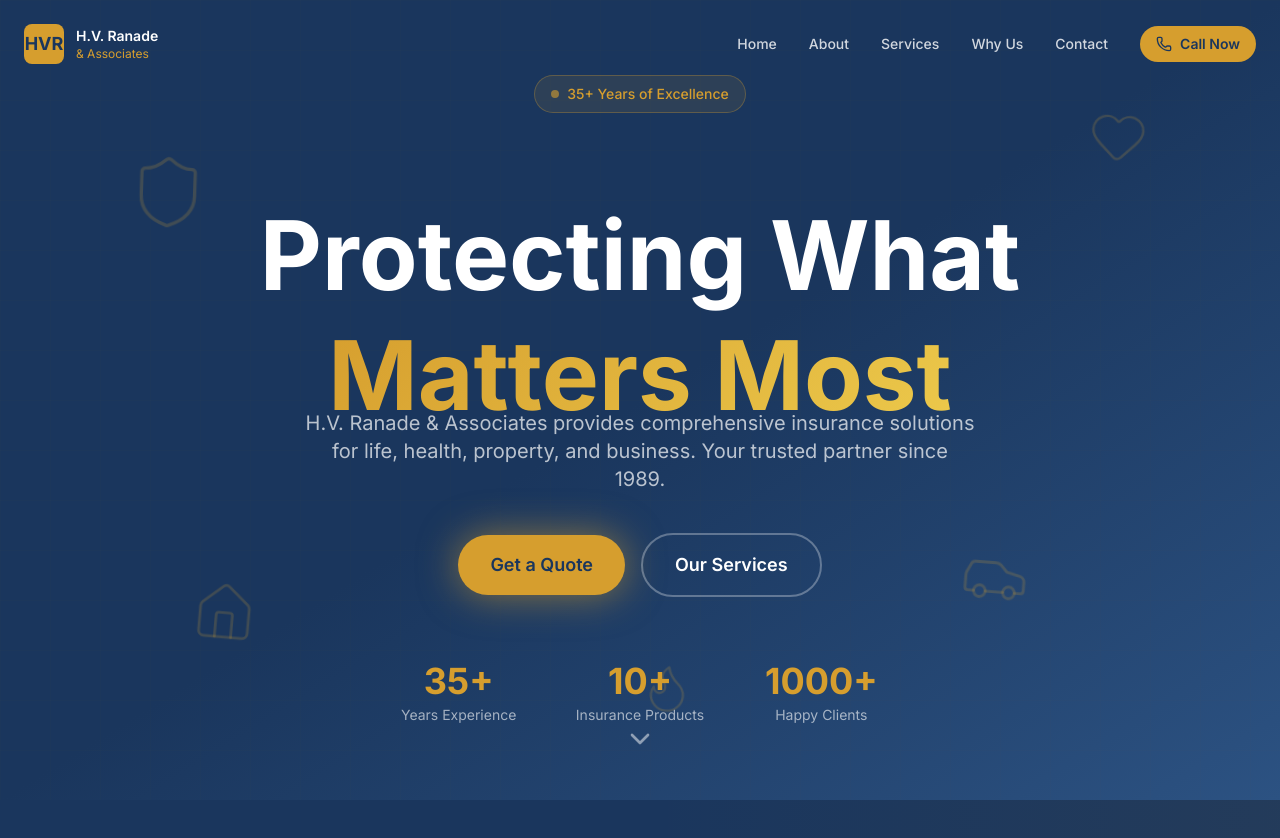
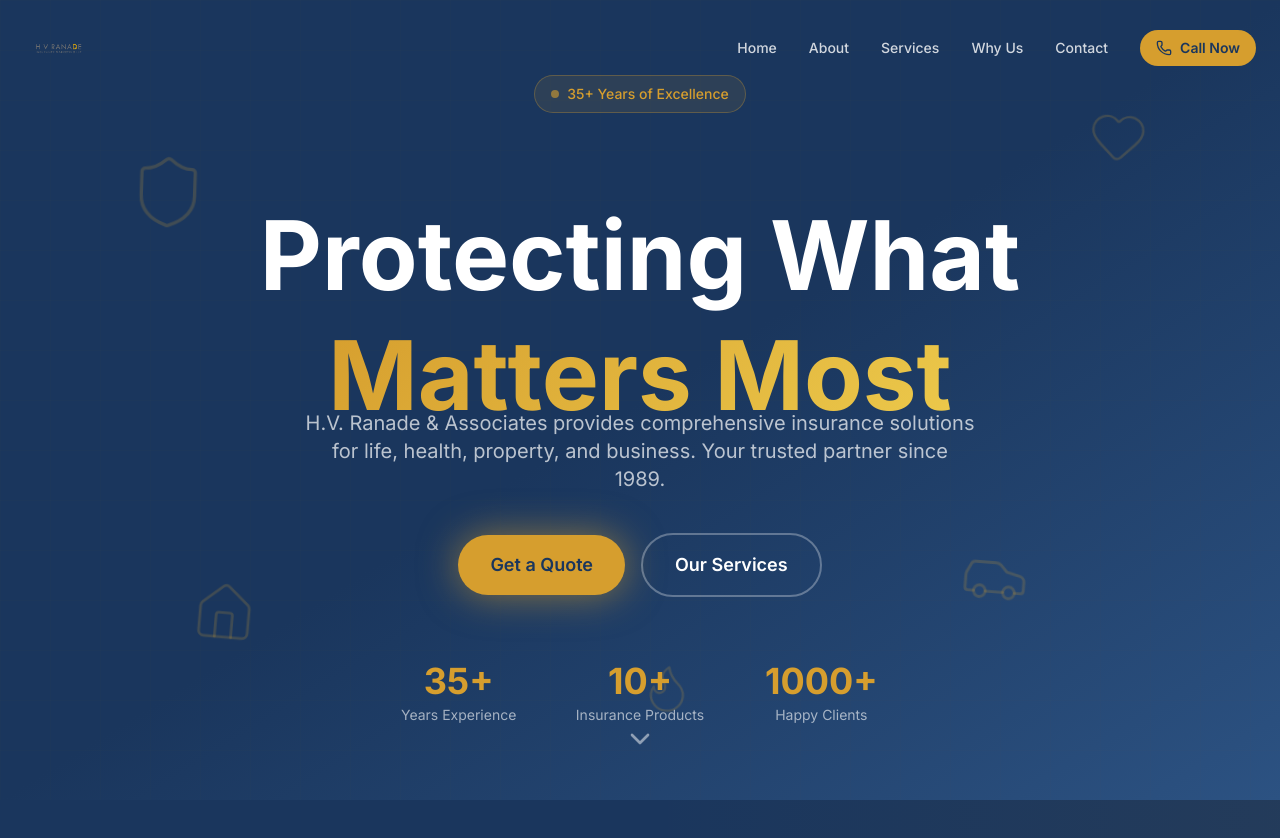
Before and after one commit to jarvisrossi46/hv-ranade-website, a Next.js app: page / in a window 1280 px wide. Shown: the top 838 px of the page. Built offline with nearby package versions, Linux system fonts and the light colour scheme.

Commit message:
Add real H.V. Ranade logo to website
- Added logo to Navigation header
- Added logo to Loader animation
- Added logo to Footer
- Rebuilt static site

```diff
--- a/app/components/Loader.tsx
+++ b/app/components/Loader.tsx
@@ -56,10 +56,11 @@
 
           {/* Center logo */}
           <div className="absolute inset-0 flex items-center justify-center">
-            <div className="text-center">
-              <div className="text-4xl font-bold text-white mb-2">HVR</div>
-              <div className="text-xs text-[#d69e2e] tracking-wider">INSURANCE</div>
-            </div>
+            <img
+              src="/logo.png"
+              alt="H.V. Ranade & Associates"
+              className="w-24 h-auto object-contain"
+            />
           </div>
         </div>
       </div>
--- a/app/components/Navigation.tsx
+++ b/app/components/Navigation.tsx
@@ -62,13 +62,11 @@
       >
         <div className="max-w-7xl mx-auto px-6 flex items-center justify-between">
           <div className="flex items-center gap-3">
-            <div className="w-10 h-10 bg-[#d69e2e] rounded-lg flex items-center justify-center">
-              <span className="text-[#1a365d] font-bold text-lg">HVR</span>
-            </div>
-            <div className="hidden sm:block">
-              <div className="text-white font-semibold text-sm">H.V. Ranade</div>
-              <div className="text-[#d69e2e] text-xs">& Associates</div>
-            </div>
+            <img
+              src="/logo.png"
+              alt="H.V. Ranade & Associates"
+              className="h-12 w-auto object-contain"
+            />
           </div>
 
           {/* Desktop Nav */}
--- a/app/sections/Contact.tsx
+++ b/app/sections/Contact.tsx
@@ -330,10 +330,17 @@
         </div>
 
         {/* Footer */}
-        <div className="mt-20 pt-8 border-t border-white/10 text-center">
-          <p className="text-white/40 text-sm">
-            © 2024 H.V. Ranade & Associates. All rights reserved.
-          </p>
+        <div className="mt-20 pt-8 border-t border-white/10">
+          <div className="flex flex-col items-center gap-4">
+            <img
+              src="/logo.png"
+              alt="H.V. Ranade & Associates"
+              className="h-16 w-auto object-contain opacity-80"
+            />
+            <p className="text-white/40 text-sm">
+              © 2024 H.V. Ranade & Associates. All rights reserved.
+            </p>
+          </div>
         </div>
       </div>
     </section>
```
Also changed, not shown: public/logo.png (added).
